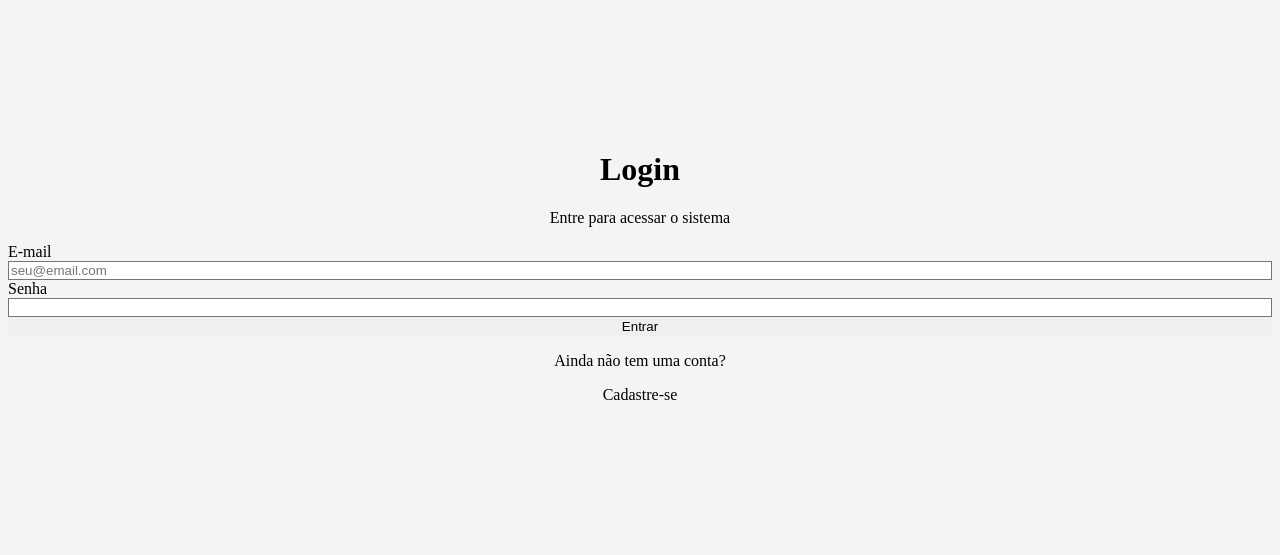
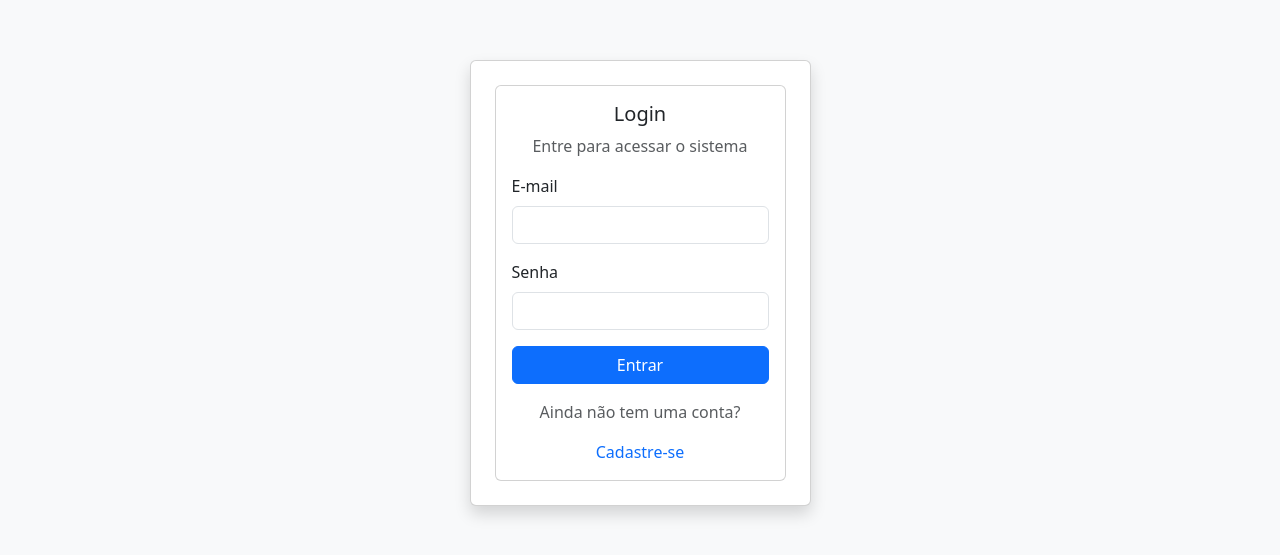
Before and after one commit to danielparron2/download-nfe-app, a Next.js app: page /login in a window 1280 px wide. Shown: the part 141-696 px from the top of the page. Built offline with nearby package versions, Linux system fonts and the light colour scheme.

Commit message:
inclusao bootstrap

```diff
--- a/components/Layout.tsx
+++ b/components/Layout.tsx
@@ -10,18 +10,14 @@ interface LayoutProps {
 export default function Layout({ children, requireAuth = true }: LayoutProps) {
   return requireAuth ? (
     <ProtectedRoute>
-      <div className="min-h-screen bg-gray-100">
+      <div className="min-vh-100 bg-light">
         <Navbar />
-        <main className="max-w-7xl mx-auto py-6 sm:px-6 lg:px-8">
-          {children}
-        </main>
+        <main className="container py-4">{children}</main>
       </div>
     </ProtectedRoute>
   ) : (
-    <div className="min-h-screen bg-gray-100">
-      <main className="max-w-7xl mx-auto py-6 sm:px-6 lg:px-8">
-        {children}
-      </main>
+    <div className="min-vh-100 bg-light">
+      <main className="container py-4">{children}</main>
     </div>
   );
 }
--- a/components/LoginForm.tsx
+++ b/components/LoginForm.tsx
@@ -33,69 +33,56 @@ export default function LoginForm() {
   };
 
   return (
-    <div className="w-full max-w-md p-8 space-y-8 bg-white rounded-lg shadow-md">
-      <div className="text-center">
-        <h1 className="text-2xl font-bold">Login</h1>
-        <p className="mt-2 text-gray-600">Entre para acessar o sistema</p>
-      </div>
+    <div className="card mx-auto" style={{ maxWidth: '400px' }}>
+      <div className="card-body">
+        <h5 className="card-title text-center">Login</h5>
+        <p className="text-center text-muted">Entre para acessar o sistema</p>
 
-      {error && (
-        <div className="p-3 text-sm text-red-600 bg-red-100 rounded-md">
-          {error}
-        </div>
-      )}
+        {error && <div className="alert alert-danger">{error}</div>}
 
-      <form className="mt-8 space-y-6" onSubmit={handleSubmit}>
-        <div>
-          <label htmlFor="email" className="block text-sm font-medium text-gray-700">
+        <form onSubmit={handleSubmit}>
+          <div className="mb-3">
+            <label htmlFor="email" className="form-label">
               E-mail
             </label>
             <input
+              type="email"
+              className="form-control"
               id="email"
-            name="email"
-            type="email"
-            autoComplete="email"
-            required
               value={email}
               onChange={(e) => setEmail(e.target.value)}
-            className="w-full px-3 py-2 mt-1 border border-gray-300 rounded-md focus:outline-none focus:ring-2 focus:ring-blue-500"
-            placeholder="seu@email.com"
+              required
             />
           </div>
-
-        <div>
-          <label htmlFor="password" className="block text-sm font-medium text-gray-700">
+          <div className="mb-3">
+            <label htmlFor="password" className="form-label">
               Senha
             </label>
             <input
+              type="password"
+              className="form-control"
               id="password"
-            name="password"
-            type="password"
-            autoComplete="current-password"
-            required
               value={password}
               onChange={(e) => setPassword(e.target.value)}
-            className="w-full px-3 py-2 mt-1 border border-gray-300 rounded-md focus:outline-none focus:ring-2 focus:ring-blue-500"
+              required
             />
           </div>
-
-        <div>
           <button
             type="submit"
+            className="btn btn-primary w-100"
             disabled={isLoading}
-            className="w-full py-2 px-4 border border-transparent rounded-md shadow-sm text-sm font-medium text-white bg-blue-600 hover:bg-blue-700 focus:outline-none focus:ring-2 focus:ring-offset-2 focus:ring-blue-500 disabled:opacity-50"
           >
             {isLoading ? 'Entrando...' : 'Entrar'}
           </button>
-        </div>
         </form>
 
-      <div className="text-center mt-4">
-        <p className="text-gray-600">Ainda não tem uma conta?</p>
-        <Link href="/signup" className="text-blue-600 hover:underline">
+        <div className="text-center mt-3">
+          <p className="text-muted">Ainda não tem uma conta?</p>
+          <Link href="/signup" className="text-primary">
             Cadastre-se
           </Link>
         </div>
       </div>
+    </div>
   );
 }
--- a/components/Navbar.tsx
+++ b/components/Navbar.tsx
@@ -2,7 +2,6 @@ import React from 'react';
 import Link from 'next/link';
 import { useRouter } from 'next/router';
 import { useAuth } from '../contexts/AuthContext';
-import { FaFileDownload, FaIdCard, FaSignOutAlt } from 'react-icons/fa';
 
 export default function Navbar() {
   const { user, logout } = useAuth();
@@ -11,80 +10,52 @@ export default function Navbar() {
   if (!user) return null;
 
   return (
-    <nav className="bg-gray-800 text-white">
-      <div className="max-w-7xl mx-auto px-4 sm:px-6 lg:px-8">
-        <div className="flex items-center justify-between h-16">
-          <div className="flex items-center">
-            <div className="flex-shrink-0">
-              <span className="text-xl font-bold">Sistema</span>
-            </div>
-            <div className="hidden md:block">
-              <div className="ml-10 flex items-baseline space-x-4">
-                <Link href="/dashboard" className={`px-3 py-2 rounded-md text-sm font-medium ${
-                  router.pathname === '/dashboard' ? 'bg-gray-900 text-white' : 'text-gray-300 hover:bg-gray-700 hover:text-white'
-                }`}>
-                  Dashboard
-                </Link>
-                <Link href="/certificados" className={`px-3 py-2 rounded-md text-sm font-medium ${
-                  router.pathname === '/certificados' ? 'bg-gray-900 text-white' : 'text-gray-300 hover:bg-gray-700 hover:text-white'
-                }`}>
-                  <span className="flex items-center">
-                    <FaIdCard className="mr-2" /> Certificados Digitais
-                  </span>
-                </Link>
-                <Link href="/notas-fiscais" className={`px-3 py-2 rounded-md text-sm font-medium ${
-                  router.pathname === '/notas-fiscais' ? 'bg-gray-900 text-white' : 'text-gray-300 hover:bg-gray-700 hover:text-white'
-                }`}>
-                  <span className="flex items-center">
-                    <FaFileDownload className="mr-2" /> Notas Fiscais
-                  </span>
-                </Link>
-              </div>
-            </div>
-          </div>
-          <div className="hidden md:block">
-            <div className="ml-4 flex items-center md:ml-6">
-              <span className="text-gray-300 mr-4">{user.email}</span>
-              <button
-                onClick={logout}
-                className="p-2 text-gray-300 hover:text-white flex items-center"
+    <nav className="navbar navbar-expand-lg navbar-dark bg-dark">
+      <div className="container">
+        <Link href="/" className="navbar-brand">
+          Sistema
+        </Link>
+        <button
+          className="navbar-toggler"
+          type="button"
+          data-bs-toggle="collapse"
+          data-bs-target="#navbarNav"
+          aria-controls="navbarNav"
+          aria-expanded="false"
+          aria-label="Toggle navigation"
+        >
+          <span className="navbar-toggler-icon"></span>
+        </button>
+        <div className="collapse navbar-collapse" id="navbarNav">
+          <ul className="navbar-nav me-auto">
+            <li className="nav-item">
+              <Link
+                href="/dashboard"
+                className={`nav-link ${router.pathname === '/dashboard' ? 'active' : ''}`}
               >
-                <FaSignOutAlt className="mr-1" /> Sair
-              </button>
-            </div>
-          </div>
-        </div>
-      </div>
-
-      {/* Menu responsivo para mobile */}
-      <div className="md:hidden">
-        <div className="px-2 pt-2 pb-3 space-y-1 sm:px-3">
-          <Link href="/dashboard" className={`block px-3 py-2 rounded-md text-base font-medium ${
-            router.pathname === '/dashboard' ? 'bg-gray-900 text-white' : 'text-gray-300 hover:bg-gray-700 hover:text-white'
-          }`}>
-            Dashboard
-          </Link>
-          <Link href="/certificados" className={`block px-3 py-2 rounded-md text-base font-medium ${
-            router.pathname === '/certificados' ? 'bg-gray-900 text-white' : 'text-gray-300 hover:bg-gray-700 hover:text-white'
-          }`}>
-            <span className="flex items-center">
-              <FaIdCard className="mr-2" /> Certificados Digitais
-            </span>
-          </Link>
-          <Link href="/notas-fiscais" className={`block px-3 py-2 rounded-md text-base font-medium ${
-            router.pathname === '/notas-fiscais' ? 'bg-gray-900 text-white' : 'text-gray-300 hover:bg-gray-700 hover:text-white'
-          }`}>
-            <span className="flex items-center">
-              <FaFileDownload className="mr-2" /> Notas Fiscais
-            </span>
-          </Link>
-          <button
-            onClick={logout}
-            className="w-full text-left block px-3 py-2 rounded-md text-base font-medium text-gray-300 hover:bg-gray-700 hover:text-white"
-          >
-            <span className="flex items-center">
-              <FaSignOutAlt className="mr-2" /> Sair
-            </span>
+                Dashboard
+              </Link>
+            </li>
+            <li className="nav-item">
+              <Link
+                href="/certificados"
+                className={`nav-link ${router.pathname === '/certificados' ? 'active' : ''}`}
+              >
+                Certificados Digitais
+              </Link>
+            </li>
+            <li className="nav-item">
+              <Link
+                href="/notas-fiscais"
+                className={`nav-link ${router.pathname === '/notas-fiscais' ? 'active' : ''}`}
+              >
+                Notas Fiscais
+              </Link>
+            </li>
+          </ul>
+          <span className="navbar-text me-3">{user.email}</span>
+          <button onClick={logout} className="btn btn-outline-light">
+            Sair
           </button>
         </div>
       </div>
--- a/package.json
+++ b/package.json
@@ -10,6 +10,7 @@
   },
   "dependencies": {
     "axios": "^1.8.4",
+    "bootstrap": "^5.3.5",
     "js-cookie": "^3.0.5",
     "next": "15.3.1",
     "react": "^19.0.0",
--- a/pages/_app.tsx
+++ b/pages/_app.tsx
@@ -1,3 +1,4 @@
+import 'bootstrap/dist/css/bootstrap.min.css';
 import '../styles/globals.css';
 import { AuthProvider } from '../contexts/AuthContext';
 import type { AppProps } from 'next/app';
--- a/pages/login.tsx
+++ b/pages/login.tsx
@@ -10,8 +10,11 @@ const Login: NextPage = () => {
         <title>Login - Sistema</title>
         <meta name="description" content="Página de login do sistema" />
       </Head>
-      <div className="flex items-center justify-center min-h-screen bg-gray-100">
-        <LoginForm />
+
+      <div className="d-flex align-items-center justify-content-center vh-100 bg-light">
+        <div className="card shadow p-4">
+          <LoginForm />
+        </div>
       </div>
     </Layout>
   );
--- a/pages/signup.tsx
+++ b/pages/signup.tsx
@@ -33,53 +33,57 @@ const Signup = () => {
       <Head>
         <title>Cadastro - Sistema</title>
       </Head>
-      <div className="flex items-center justify-center min-h-screen bg-gray-100">
-        <div className="w-full max-w-md p-8 space-y-8 bg-white rounded-lg shadow-md">
-          <h1 className="text-2xl font-bold text-center">Cadastrar-se</h1>
+      <div className="container mt-5">
+        <div className="row justify-content-center">
+          <div className="col-md-6">
+            <div className="card p-4">
+              <h1 className="text-center mb-4">Cadastrar-se</h1>
               {error && (
-            <div className="p-3 text-sm text-red-600 bg-red-100 rounded-md">
+                <div className="alert alert-danger">
                   {error}
                 </div>
               )}
-          <form onSubmit={handleSignup} className="space-y-6">
-            <div>
-              <label className="block text-sm font-medium text-gray-700">Nome</label>
+              <form onSubmit={handleSignup}>
+                <div className="mb-3">
+                  <label className="form-label">Nome</label>
                   <input
                     type="text"
                     required
                     value={name}
                     onChange={(e) => setName(e.target.value)}
-                className="w-full px-3 py-2 mt-1 border border-gray-300 rounded-md focus:outline-none focus:ring-2 focus:ring-blue-500"
+                    className="form-control"
                   />
                 </div>
-            <div>
-              <label className="block text-sm font-medium text-gray-700">E-mail</label>
+                <div className="mb-3">
+                  <label className="form-label">E-mail</label>
                   <input
                     type="email"
                     required
                     value={email}
                     onChange={(e) => setEmail(e.target.value)}
-                className="w-full px-3 py-2 mt-1 border border-gray-300 rounded-md focus:outline-none focus:ring-2 focus:ring-blue-500"
+                    className="form-control"
                   />
                 </div>
-            <div>
-              <label className="block text-sm font-medium text-gray-700">Senha</label>
+                <div className="mb-3">
+                  <label className="form-label">Senha</label>
                   <input
                     type="password"
                     required
                     value={senha}
                     onChange={(e) => setSenha(e.target.value)}
-                className="w-full px-3 py-2 mt-1 border border-gray-300 rounded-md focus:outline-none focus:ring-2 focus:ring-blue-500"
+                    className="form-control"
                   />
                 </div>
                 <button
                   type="submit"
                   disabled={isLoading}
-              className="w-full py-2 px-4 border border-transparent rounded-md shadow-sm text-sm font-medium text-white bg-blue-600 hover:bg-blue-700 focus:outline-none focus:ring-2 focus:ring-offset-2 focus:ring-blue-500 disabled:opacity-50"
+                  className="btn btn-primary w-100"
                 >
                   {isLoading ? 'Cadastrando...' : 'Cadastrar'}
                 </button>
               </form>
+            </div>
+          </div>
         </div>
       </div>
     </Layout>
```
Also changed, not shown: pages/certificados.tsx (+8 -7 lines), pages/dashboard.tsx (+23 -27 lines), pages/notas-fiscais.tsx (+8 -7 lines), 1 other file (tests, documents, lock files or other folders). Lines whose indentation alone changed are shown as unchanged.
